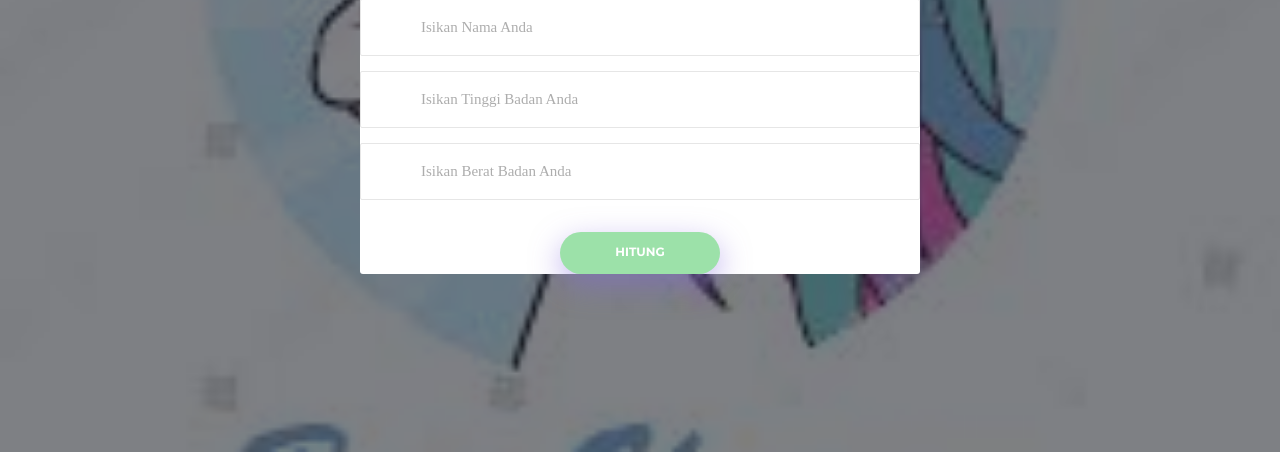
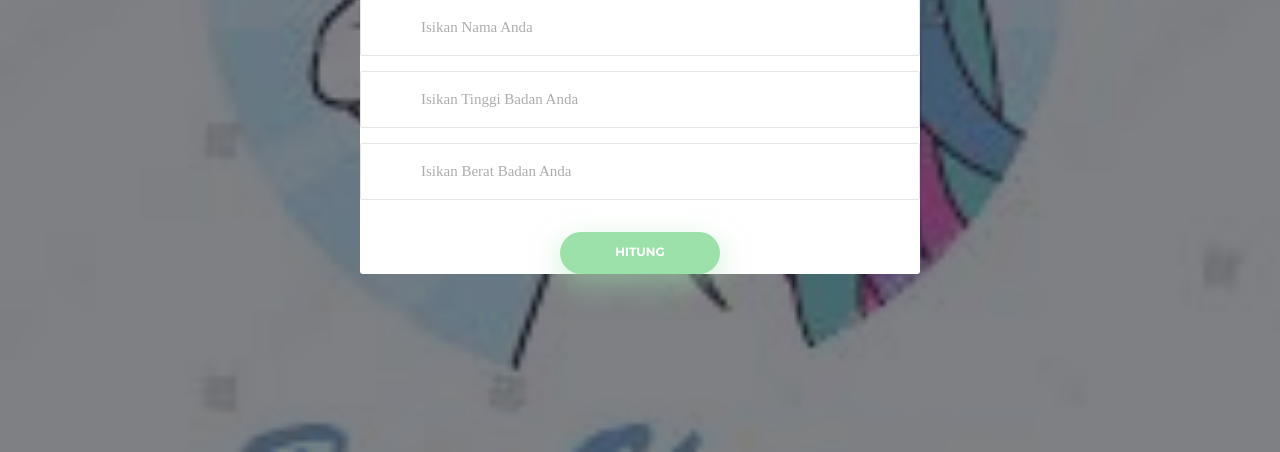
Before and after one commit to palupianindya/Quiz, a PHP site: page / in a window 1280 px wide. Shown: the part 348-800 px from the top of the page. Run offline with PHP 8.4, Linux system fonts and the light colour scheme; some libraries are stand-ins or nearby versions; some web fonts are replaced.

Commit message:
tambah dikit

```diff
--- a/css/main.css
+++ b/css/main.css
@@ -424,10 +424,10 @@ textarea.input100 {
   background: #9CE1A9;
 
   box-shadow: 0 10px 30px 0px rgba(156, 225, 169, 0.5);
-  -moz-box-shadow: 0 10px 30px 0px rgba(132, 106, 221, 0.5);
-  -webkit-box-shadow: 0 10px 30px 0px rgba(132, 106, 221, 0.5);
-  -o-box-shadow: 0 10px 30px 0px rgba(132, 106, 221, 0.5);
-  -ms-box-shadow: 0 10px 30px 0px rgba(132, 106, 221, 0.5);
+  -moz-box-shadow: 0 10px 30px 0px rgba(156, 225, 169, 0.5);
+  -webkit-box-shadow: 0 10px 30px 0px rgba(156, 225, 169, 0.5);
+  -o-box-shadow: 0 10px 30px 0px rgba(156, 225, 169, 0.5);
+  -ms-box-shadow: 0 10px 30px 0px rgba(156, 225, 169, 0.5);
 
   -webkit-transition: all 0.4s;
   -o-transition: all 0.4s;
--- a/index.php
+++ b/index.php
@@ -34,9 +34,9 @@
 	<div class="bg-container-contact100" style="background-image: url(images/unicorn.jpg);">
 		<div class="contact100-header flex-sb-m">
 		<form class="contact100-form validate-form" action=index.php method=post>
-			<!-- <a href="#" class="contact100-header-logo">
-				<img src="images/icons/logo.png" alt="LOGO">
-			</a> -->
+			<a href="#" class="contact100-header-logo">
+				<img src="images/icons/woman.png" alt="LOGO">
+			</a>
 
 			<!-- <div>
 				<button class="btn-show-contact100">
@@ -57,7 +57,7 @@
 			</div>
 
 			<form class="contact100-form validate-form">
-				<div class="wrap-input100 validate-input">
+				<div class="wrap-input100">
 					<input id="nama" class="input100" type="text" name="nama" placeholder="Isikan Nama Anda">
 					<span class="focus-input100">Nama</span>
 					<label class="label-input100" for="nama">
@@ -65,7 +65,7 @@
 					</label>
 				</div>
 
-				<div class="wrap-input100 validate-input">
+				<div class="wrap-input100">
 					<input id="tinggi" class="input100" type="text" name="tinggi" placeholder="Isikan Tinggi Badan Anda" value="<?php if(!empty($_POST['tinggi'])){ echo $_POST['tinggi']; }?>" required>
 					<span class="focus-input100">Tinggi</span>
 					<label class="label-input100" for="tinggi">
@@ -74,7 +74,7 @@
 				</div>
 
 
-				<div class="wrap-input100 validate-input">
+				<div class="wrap-input100">
 					<input id="berat" class="input100" type="text" name="berat" placeholder="Isikan Berat Badan Anda" value="<?php if(!empty($_POST['berat'])){ echo $_POST['berat']; }?>" required>
 					<span class="focus-input100">Berat</span>
 					<label class="label-input100" for="berat">
```
